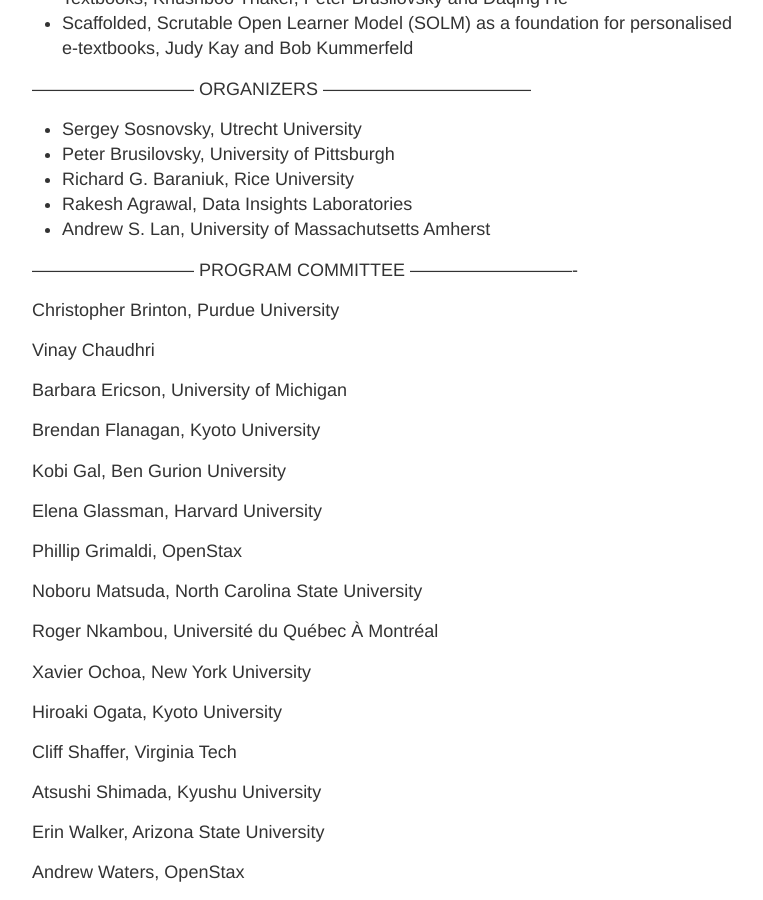
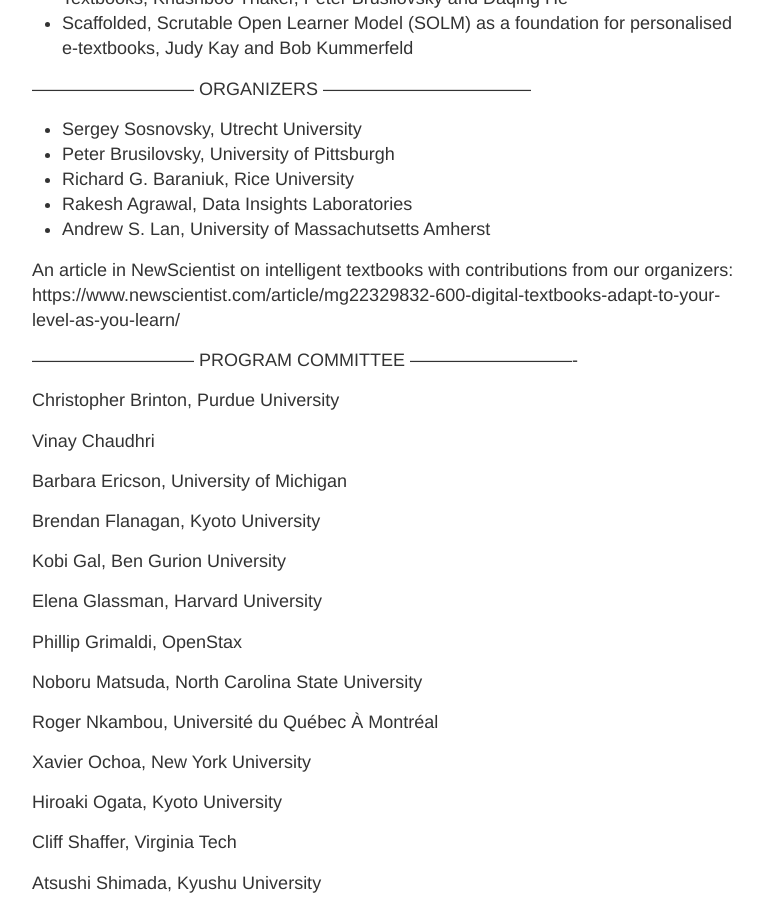
Before and after one commit to ml4ed/ml4ed.github.io, a Jekyll site: the page built from _posts/2019-03-21-2019-AIED-workshop.md, in a window 1280 px wide and 900 px high, scrolled down 2626 px. Shown: the whole window, without its empty margins (248-1011 px from the left). Built offline with Jekyll 4.4.1, drawn with Linux system fonts in a browser that asks for light colours.

Commit message:
Update 2019-03-21-2019-AIED-workshop.md

```diff
--- a/_posts/2019-03-21-2019-AIED-workshop.md
+++ b/_posts/2019-03-21-2019-AIED-workshop.md
@@ -98,6 +98,9 @@
 * Rakesh Agrawal, Data Insights Laboratories
 * Andrew S. Lan, University of Massachutsetts Amherst
 
+An article in NewScientist on intelligent textbooks with contributions from our organizers:
+https://www.newscientist.com/article/mg22329832-600-digital-textbooks-adapt-to-your-level-as-you-learn/
+
 --------------------------- PROGRAM COMMITTEE ----------------------------
 
 Christopher	Brinton, Purdue University
```
